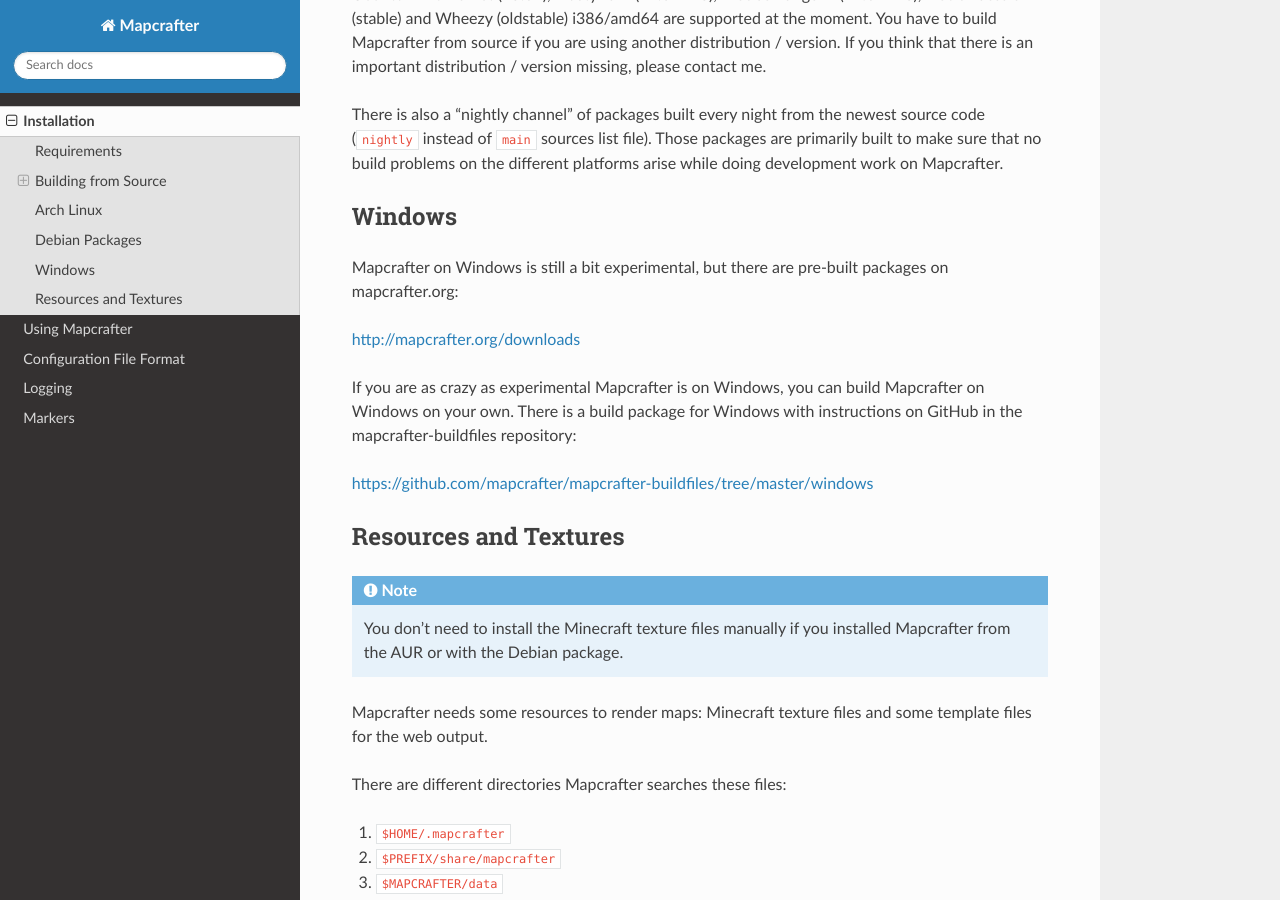
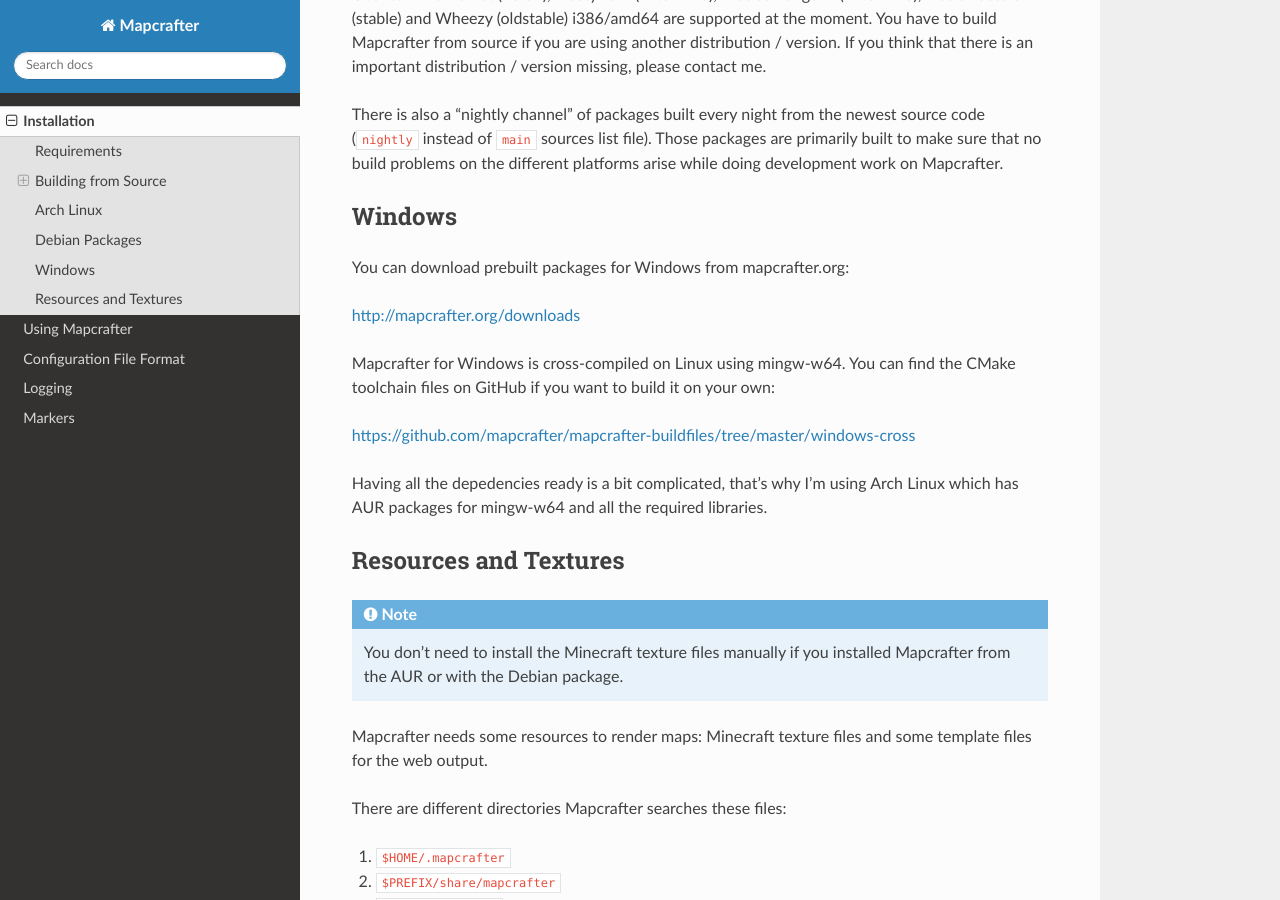
Before and after one commit to mapcrafter/mapcrafter, a Sphinx documentation site: the page built from docs/installation.rst, in a window 1280 px wide and 900 px high, scrolled down 4151 px. Built offline with Sphinx 7.4.7 and the Read the Docs theme 2.0.0, drawn with Linux system fonts in a browser that asks for light colours.

Commit message:
Documentation tweak on downloading Mapcrafter on Windows.

```diff
--- a/docs/installation.rst
+++ b/docs/installation.rst
@@ -190,16 +190,17 @@
 Windows
 =======
 
-Mapcrafter on Windows is still a bit experimental, but there are pre-built
-packages on mapcrafter.org:
+You can download prebuilt packages for Windows from mapcrafter.org:
 
 `http://mapcrafter.org/downloads <http://mapcrafter.org/downloads>`_
 
-If you are as crazy as experimental Mapcrafter is on Windows, you can build Mapcrafter
-on Windows on your own. There is a build package for Windows with instructions
-on GitHub in the mapcrafter-buildfiles repository:
+Mapcrafter for Windows is cross-compiled on Linux using mingw-w64. You can find the
+CMake toolchain files on GitHub if you want to build it on your own:
 
-`https://github.com/mapcrafter/mapcrafter-buildfiles/tree/master/windows <https://github.com/mapcrafter/mapcrafter-buildfiles/tree/master/windows>`_
+`https://github.com/mapcrafter/mapcrafter-buildfiles/tree/master/windows-cross <https://github.com/mapcrafter/mapcrafter-buildfiles/tree/master/windows-cross>`_
+
+Having all the depedencies ready is a bit complicated, that's why I'm using Arch Linux
+which has AUR packages for mingw-w64 and all the required libraries.
 
 .. _resources_textures:
 
```
